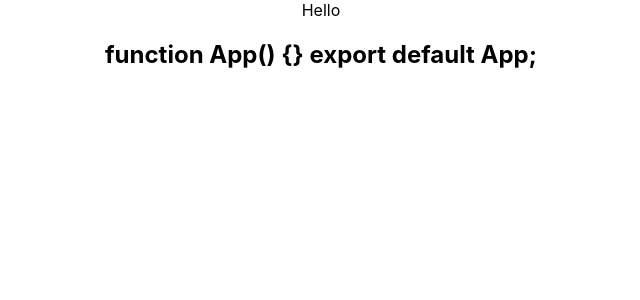
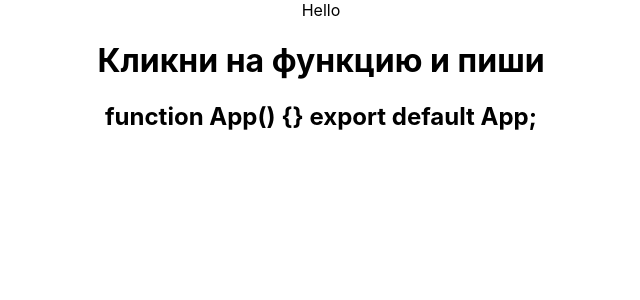
Before and after one commit to zao4nik/keyboardapp, a React (Create React App) app in the folder client/: page / in a window 1280 px wide. Shown: the top 300 px of the page, without its empty margins (319-959 px from the left). Built offline with nearby package versions, Linux system fonts and the light colour scheme.

Commit message:
migrations

```diff
--- a/client/src/components/Typing/Typing.jsx
+++ b/client/src/components/Typing/Typing.jsx
@@ -1,12 +1,12 @@
 import React, { useState } from "react";
 
-//это заглушка
+// это заглушка
 const rowData = `function App() {}
 
   export default App;`;
 
 export function Typing() {
-  //в стейт нужно передавать данные с сервера/stor'a
+  // в стейт нужно передавать данные с сервера/stor'a
   const [data, setData] = useState(
     rowData.replace(/\s+/g, " ").trim().split("")
   );
@@ -22,6 +22,7 @@ export function Typing() {
 
   return (
     <div>
+        <h1>Кликни на функцию и пиши</h1>
       <div tabIndex={0} onKeyDown={handleKeyDown}>
         <h2>{data}</h2>
       </div>
```
